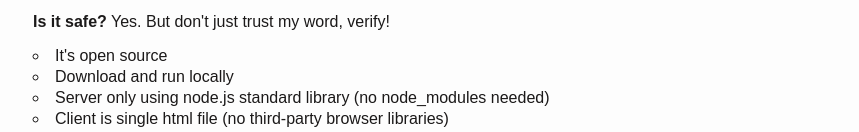
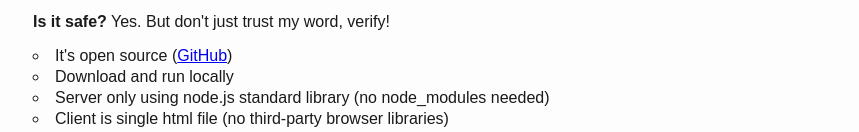
Before and after one commit to fredli74/fetch-tesla-token, a website: page index.html in a window 1280 px wide. Shown: the part 153-285 px from the top of the page, without its empty margins (207-1066 px from the left). Drawn offline with Linux system fonts and the light colour scheme.

Commit message:
Update index.html

```diff
--- a/index.html
+++ b/index.html
@@ -94,7 +94,7 @@
 	<p><strong>Is it safe?</strong>
 		Yes. But don't just trust my word, verify!
 		<ul>
-			<li>It's open source</li>
+			<li>It's open source (<a href="https://github.com/fredli74/fetch-tesla-token">GitHub</a>)</li>
 			<li>Download and run locally</li>
 			<li>Server only using node.js standard library (no node_modules needed)</li>
 			<li>Client is single html file (no third-party browser libraries)</li>
```
